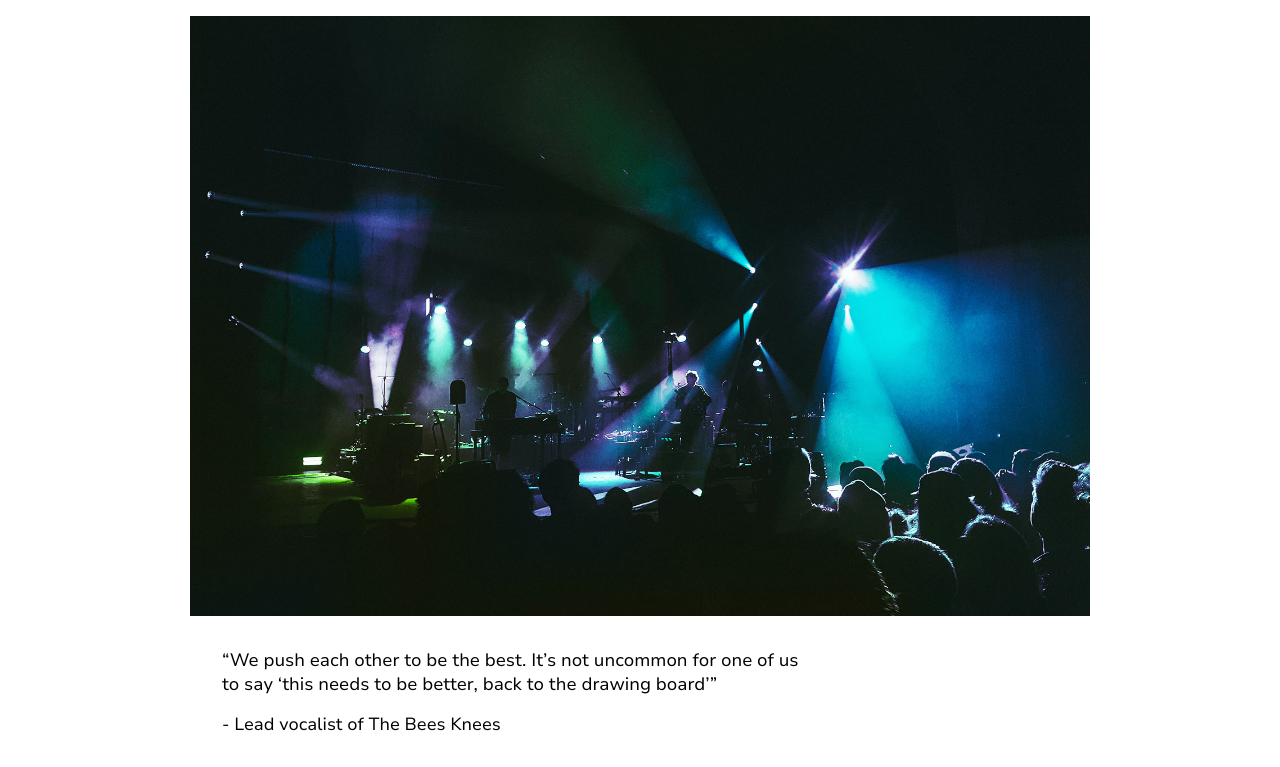
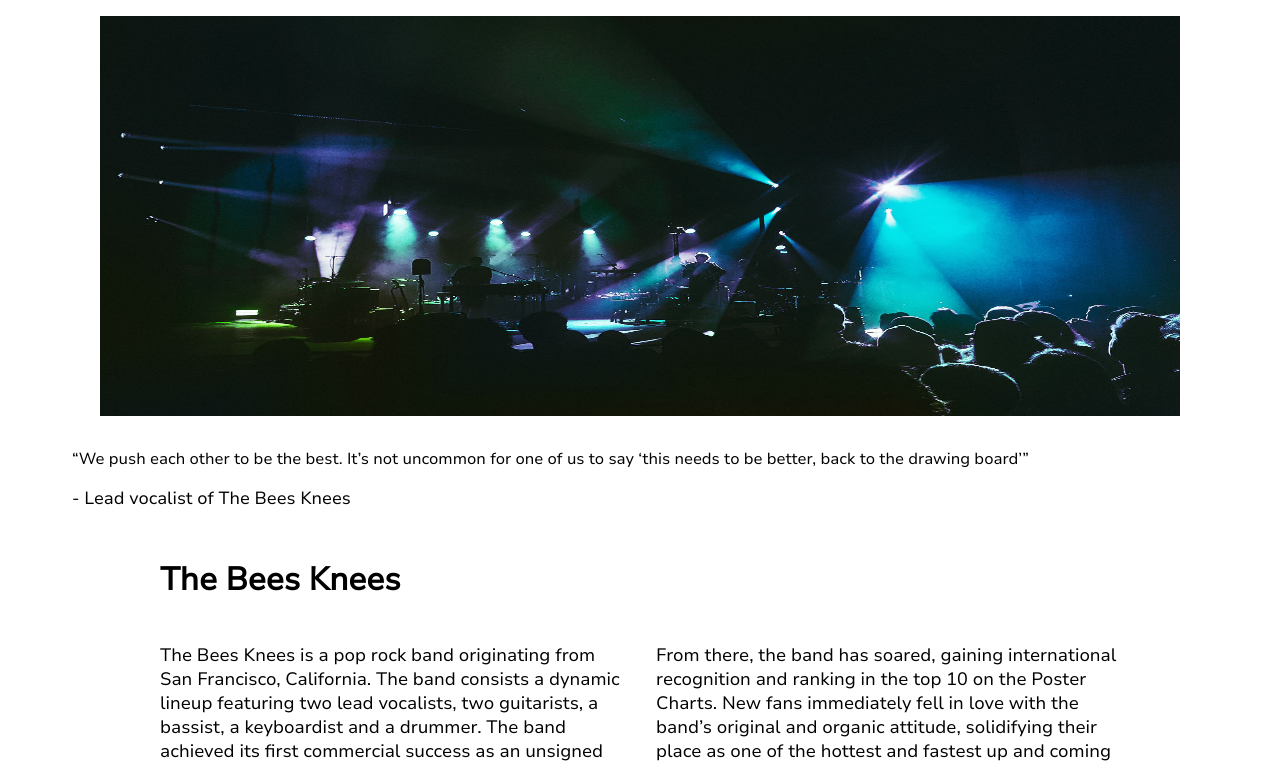
Before and after one commit to eemersonrosa/emerson-guimaraes-bandsite, a plain HTML site: page index.html in a window 1280 px wide. Shown: the part 757-1524 px from the top of the page. Drawn offline with nearby package versions, Linux system fonts and the light colour scheme; files that its build step writes are made by us from their sources.

Commit message:
BNSITE-8 resized band image and adjusted the h2

```diff
--- a/styles/bio.scss
+++ b/styles/bio.scss
@@ -79,14 +79,12 @@ main {
 		margin-bottom: 4rem;
 
 		.main-musicians-container {
-			max-width: 900px;
-			width: 100%;
+			width: auto;
 			margin: auto;
 
 			h2 {
 				font-size: 2.5rem;
 				margin-bottom: 2rem;
-				margin-left: -9rem;
 			}
 
 			.main-band-show-container {
@@ -96,8 +94,9 @@ main {
 				margin-bottom: 2rem;
 
 				.main-band-show-image {
-					max-width: 100%;
-					height: auto;
+					width: 90%;
+					height: 50vh;
+					object-fit: fill;
 				}
 			}
 
@@ -106,8 +105,7 @@ main {
 				margin-top: 0;
 				margin-bottom: 3rem;
 				border-radius: 0.5rem;
-
-				.main-band-show-quote-text {
+				jus .main-band-show-quote-text {
 					font-size: 1.125rem;
 					margin-bottom: 1rem;
 					margin-right: 15rem;
```
Also changed, not shown: styles/bio.css.
